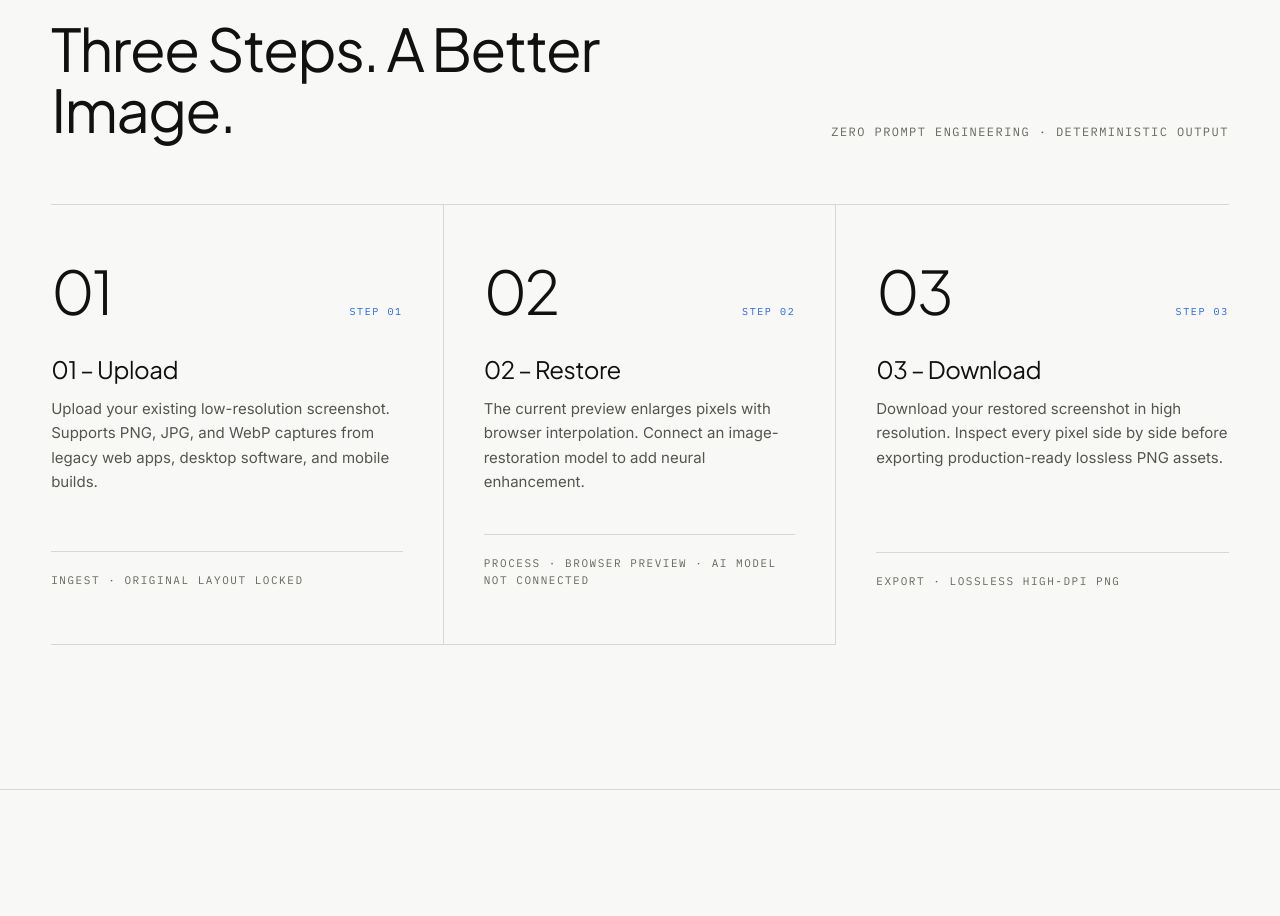
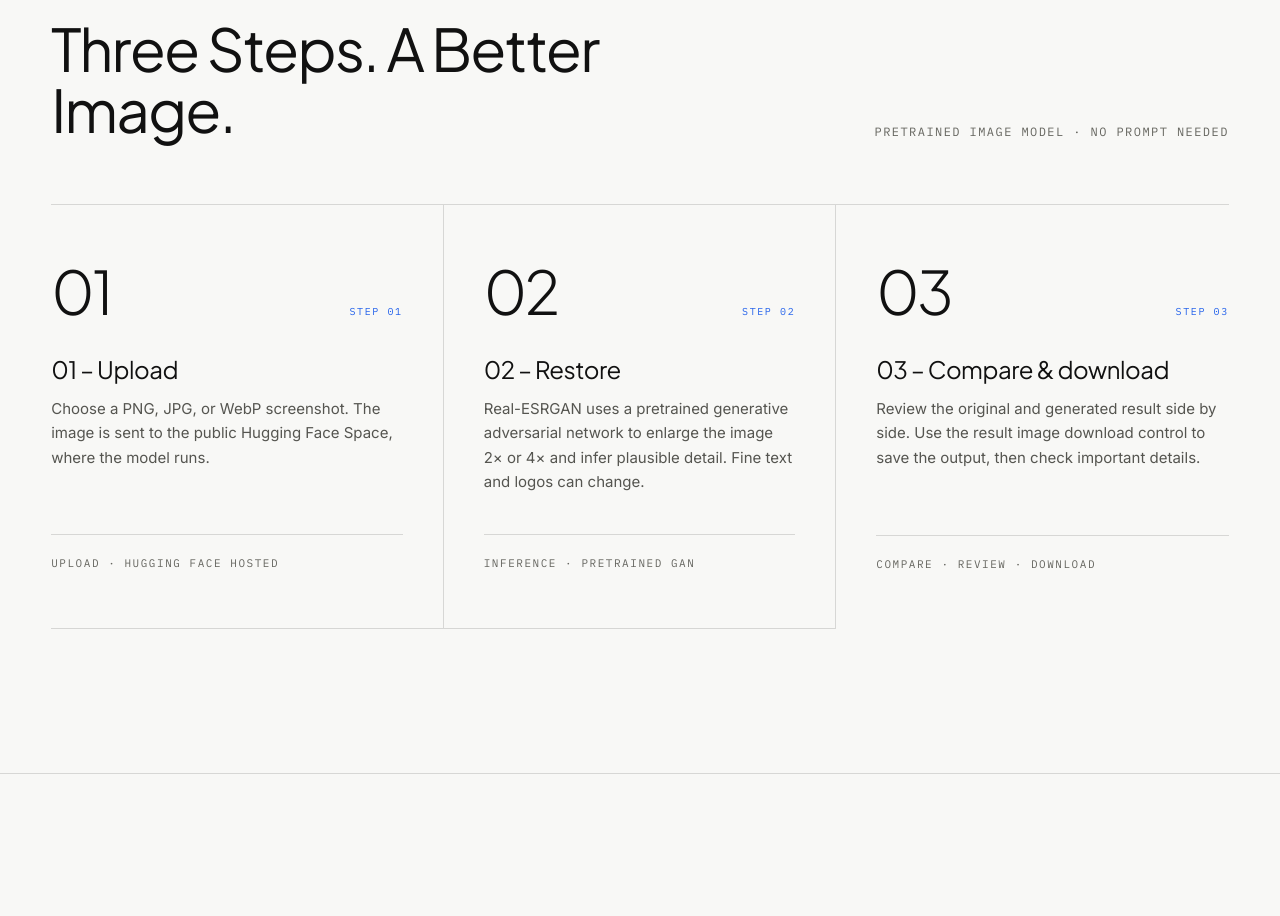
Before and after one commit to Aria-byte-web/ScreenRestore-AI, a React (Vite) app: page / in a window 1280 px wide. Shown: the part 3526-4442 px from the top of the page. Built offline with nearby package versions, Linux system fonts and the light colour scheme.

Commit message:
Revise HowItWorksSection with new image processing steps
Updated the HowItWorksSection component to reflect new steps for image processing, including uploading, restoring, and comparing images. Adjusted descriptions and labels for clarity.

```diff
--- a/src/components/HowItWorksSection.tsx
+++ b/src/components/HowItWorksSection.tsx
@@ -2,86 +2,40 @@ import React from 'react';
 import { Reveal } from './Reveal';
 
 const STEPS = [
-  {
-    number: '01',
-    label: 'Upload',
-    description:
-      'Upload your existing low-resolution screenshot. Supports PNG, JPG, and WebP captures from legacy web apps, desktop software, and mobile builds.',
-    meta: 'INGEST · ORIGINAL LAYOUT LOCKED',
-  },
-  {
-    number: '02',
-    label: 'Restore',
-    description:
-      'The current preview enlarges pixels with browser interpolation. Connect an image-restoration model to add neural enhancement.',
-    meta: 'PROCESS · BROWSER PREVIEW · AI MODEL NOT CONNECTED',
-  },
-  {
-    number: '03',
-    label: 'Download',
-    description:
-      'Download your restored screenshot in high resolution. Inspect every pixel side by side before exporting production-ready lossless PNG assets.',
-    meta: 'EXPORT · LOSSLESS HIGH-DPI PNG',
-  },
+  { number: '01', label: 'Upload', description: 'Choose a PNG, JPG, or WebP screenshot. The image is sent to the public Hugging Face Space, where the model runs.', meta: 'UPLOAD · HUGGING FACE HOSTED' },
+  { number: '02', label: 'Restore', description: 'Real-ESRGAN uses a pretrained generative adversarial network to enlarge the image 2× or 4× and infer plausible detail. Fine text and logos can change.', meta: 'INFERENCE · PRETRAINED GAN' },
+  { number: '03', label: 'Compare & download', description: 'Review the original and generated result side by side. Use the result image download control to save the output, then check important details.', meta: 'COMPARE · REVIEW · DOWNLOAD' },
 ];
 
-export const HowItWorksSection: React.FC = () => {
-  return (
+export const HowItWorksSection: React.FC = () => (
   <section id="how-it-works" className="scroll-mt-20 py-24 md:py-36">
     <div className="editorial-container">
       <Reveal>
         <div className="grid grid-cols-1 gap-6 md:grid-cols-12 md:items-end">
           <div className="md:col-span-7">
-              <p className="mb-4 font-mono text-[11px] tracking-[0.2em] uppercase text-[#666660]">
-                Workflow · Minimal Precision
-              </p>
-              <h2 className="font-display text-[clamp(2.25rem,4.6vw,4rem)] font-normal leading-[1.04] tracking-[-0.03em] text-[#111111]">
-                Three Steps. A Better Image.
-              </h2>
+            <p className="mb-4 font-mono text-[11px] tracking-[0.2em] uppercase text-[#666660]">Workflow · Minimal Precision</p>
+            <h2 className="font-display text-[clamp(2.25rem,4.6vw,4rem)] font-normal leading-[1.04] tracking-[-0.03em] text-[#111111]">Three Steps. A Better Image.</h2>
           </div>
           <div className="md:col-span-5 md:text-right">
-              <p className="font-mono text-xs tracking-[0.12em] uppercase text-[#666660]">
-                Zero prompt engineering · Deterministic output
-              </p>
+            <p className="font-mono text-xs tracking-[0.12em] uppercase text-[#666660]">Pretrained image model · No prompt needed</p>
           </div>
         </div>
       </Reveal>
-
       <div className="mt-16 grid grid-cols-1 hairline-t md:grid-cols-3">
         {STEPS.map((step, index) => (
-            <Reveal
-              key={step.number}
-              delayMs={index * 90}
-              className={`flex flex-col justify-between py-10 md:py-14 ${
-                index < 2 ? 'hairline-b md:border-b-0 md:border-r md:border-[#111111]/14 md:pr-10' : ''
-              } ${index > 0 ? 'md:pl-10' : ''}`}
-            >
+          <Reveal key={step.number} delayMs={index * 90} className={"flex flex-col justify-between py-10 md:py-14 " + (index < 2 ? 'hairline-b md:border-b-0 md:border-r md:border-[#111111]/14 md:pr-10 ' : '') + (index > 0 ? 'md:pl-10' : '')}>
             <div>
               <div className="flex items-baseline justify-between">
-                  <span className="font-display text-5xl font-light tracking-[-0.04em] text-[#111111] md:text-6xl">
-                    {step.number}
-                  </span>
-                  <span className="font-mono text-[10px] tracking-[0.16em] uppercase text-[#2563EB]">
-                    Step {step.number}
-                  </span>
+                <span className="font-display text-5xl font-light tracking-[-0.04em] text-[#111111] md:text-6xl">{step.number}</span>
+                <span className="font-mono text-[10px] tracking-[0.16em] uppercase text-[#2563EB]">Step {step.number}</span>
               </div>
-
-                <h3 className="mt-8 font-display text-2xl font-normal tracking-[-0.02em] text-[#111111]">
-                  {step.number} – {step.label}
-                </h3>
-
-                <p className="mt-3 text-[15px] leading-relaxed text-[#555550]">
-                  {step.description}
-                </p>
+              <h3 className="mt-8 font-display text-2xl font-normal tracking-[-0.02em] text-[#111111]">{step.number} – {step.label}</h3>
+              <p className="mt-3 text-[15px] leading-relaxed text-[#555550]">{step.description}</p>
             </div>
-
-              <p className="mt-10 pt-5 font-mono text-[11px] tracking-[0.14em] uppercase text-[#666660] hairline-t">
-                {step.meta}
-              </p>
+            <p className="mt-10 pt-5 font-mono text-[11px] tracking-[0.14em] uppercase text-[#666660] hairline-t">{step.meta}</p>
           </Reveal>
         ))}
       </div>
     </div>
   </section>
 );
-};
```
Lines whose indentation alone changed are shown as unchanged.
